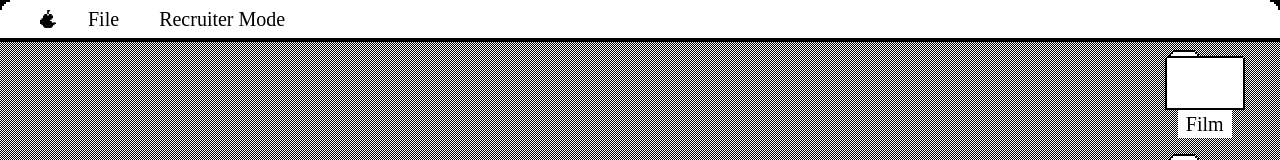
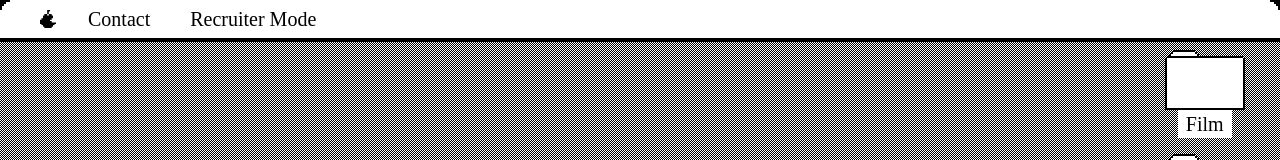
Before and after one commit to jarydo/jarydo.github.io, a React (Vite) app: page / in a window 1280 px wide. Shown: the top 160 px of the page. Built offline with nearby package versions, Linux system fonts and the light colour scheme; a web font is replaced by a local one.

Commit message:
Add contact header

```diff
--- a/src/components/personal/Header.tsx
+++ b/src/components/personal/Header.tsx
@@ -14,11 +14,35 @@ export const Header: React.FC = () => {
     setActiveDropdown(activeDropdown === menu ? null : menu);
   };
 
-  const fileMenuItems: MenuItem[] = [
+  const contactMenuItems: MenuItem[] = [
     {
-      name: "Open",
+      name: "Twitter",
       onClick: () => {
-        console.log("open");
+        window.open("https://x.com/jaryd_diamond");
+      },
+    },
+    {
+      name: "LinkedIn",
+      onClick: () => {
+        window.open("https://linkedin.com/in/jaryddiamond");
+      },
+    },
+    {
+      name: "Github",
+      onClick: () => {
+        window.open("https://github.com/jarydo");
+      },
+    },
+    {
+      name: "Letterboxd",
+      onClick: () => {
+        window.open("https://letterboxd.com/jarydo");
+      },
+    },
+    {
+      name: "Email",
+      onClick: () => {
+        window.open("mailto:jaryd.diamond@uwaterloo.ca");
       },
     },
   ];
@@ -63,13 +87,13 @@ export const Header: React.FC = () => {
           <img src="/macos_assets/pear_logo.png" width="16px" alt="Pear logo" />
           <div className="relative">
             <button
-              onClick={() => handleMenuClick("file")}
-              className={`px-2 ${activeDropdown === "file" ? "bg-black text-white" : ""}`}
+              onClick={() => handleMenuClick("contact")}
+              className={`px-2 ${activeDropdown === "contact" ? "bg-black text-white" : ""}`}
             >
-              File
+              Contact
             </button>
-            {activeDropdown === "file" && (
-              <MenuDropdown items={fileMenuItems} />
+            {activeDropdown === "contact" && (
+              <MenuDropdown items={contactMenuItems} />
             )}
           </div>
           <div className="relative">
```
